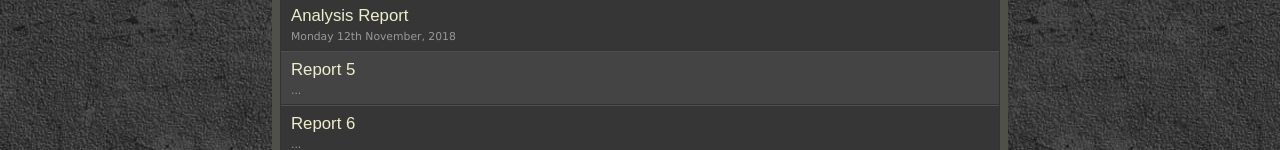
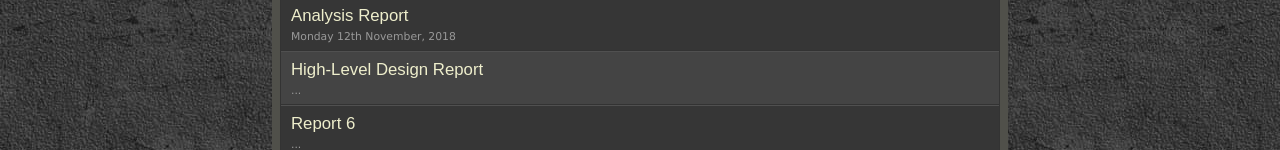
Before and after one commit to nehiryigitkarahan/planmyday, a plain HTML site: page reports.html in a window 1280 px wide. Shown: the part 608-758 px from the top of the page. Drawn offline with Linux system fonts and the light colour scheme.

Commit message:
Add files via upload

```diff
--- a/reports.html
+++ b/reports.html
@@ -124,7 +124,7 @@
 					<li class="alt">
 
 						<div class="archive_title">
-							<a href="report.html">Report 5</a>
+							<a href="SDD2019.pdf">High-Level Design	Report</a>
 						</div>
 
 						<div class="archive_postinfo">
```
Also changed, not shown: 1 other file.
